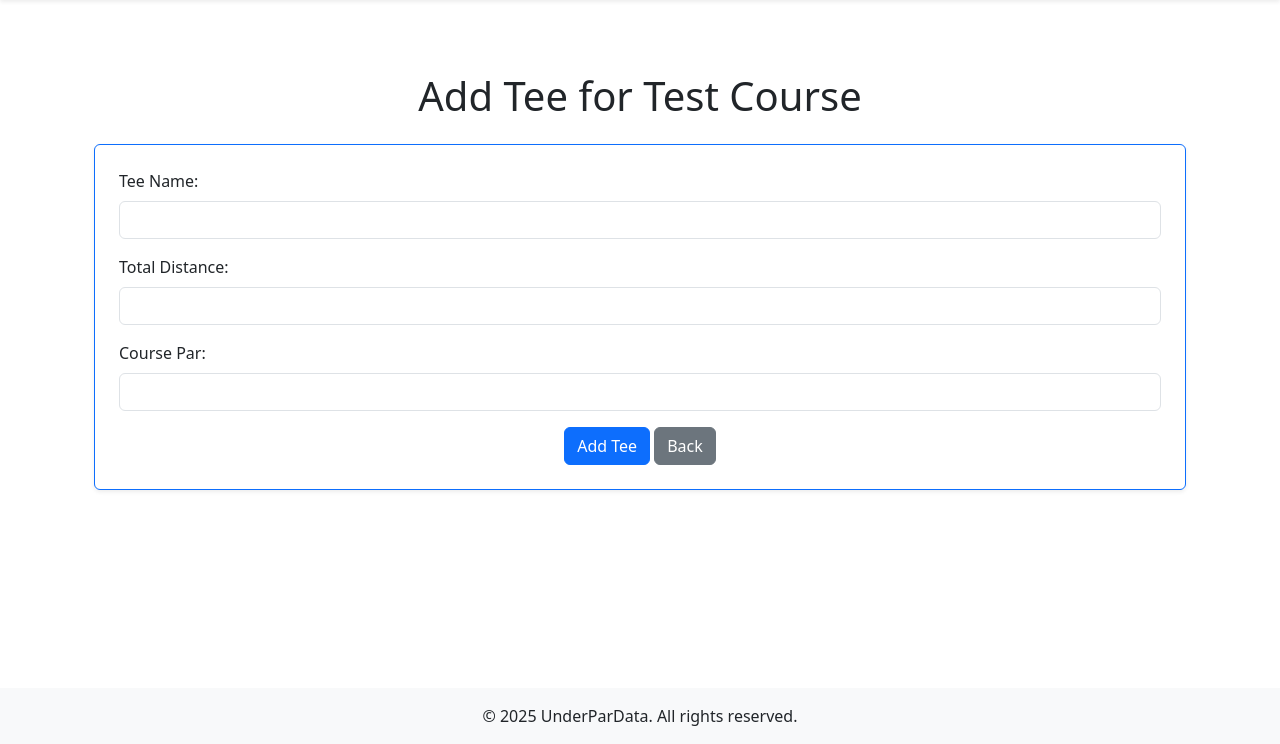
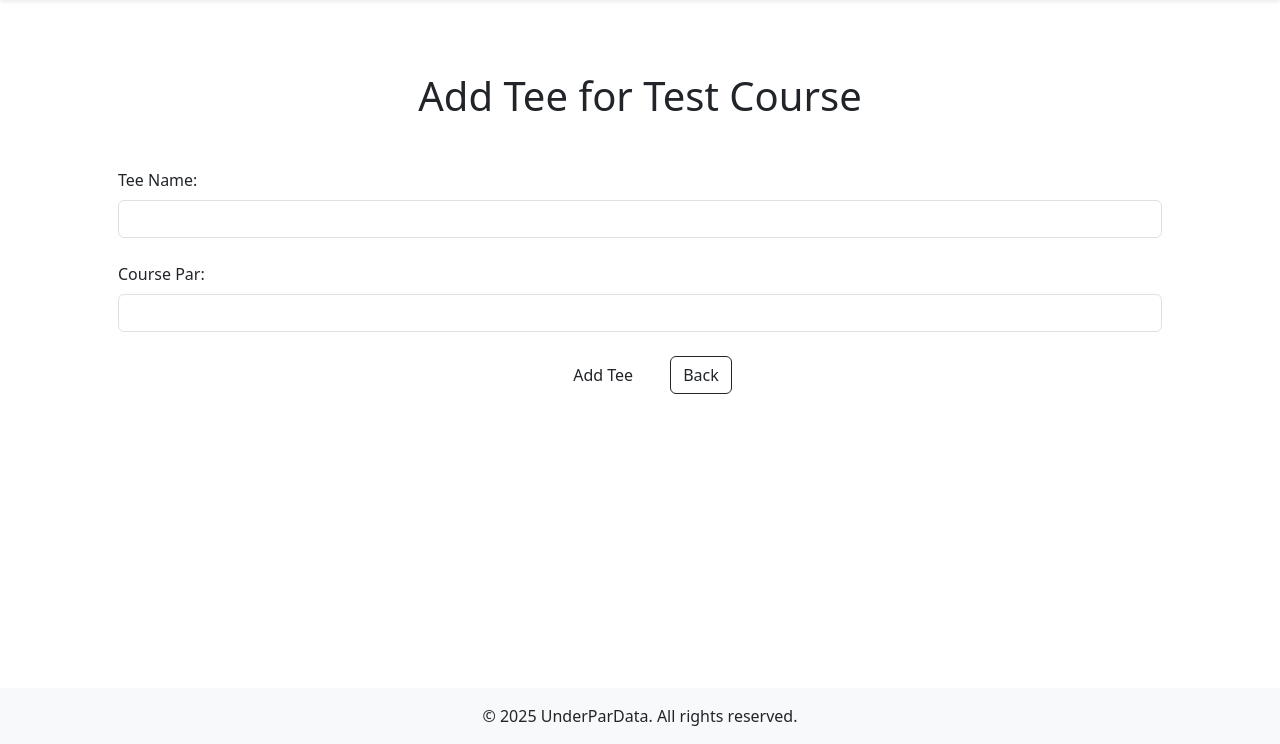
Before and after one commit to jconn5803/golf-by-numbers, a Flask app: page /add_tee/1 in a window 1280 px wide. Shown: the part 56-800 px from the top of the page. Run offline with Flask 3, Linux system fonts and the light colour scheme; a user stored in the database is signed in; data comes from the database, SQL or seed files in the repository.

Commit message:
- tota_distance calculated in app.py rather than added in a form in add_tee

```diff
--- a/app.py
+++ b/app.py
@@ -183,6 +183,14 @@
             )
             db.session.add(hole)
 
+        db.session.commit()
+
+        #  Now recalculate the tee’s total_distance
+        #    We can do this with a simple sum over tee.holes
+        total = sum(h.distance or 0 for h in tee.holes)  # handle None safely
+        tee.total_distance = total
+
+        # Second commit: Update the tee record
         db.session.commit()
         return redirect('/courses')  # Replace with the appropriate redirect
 
--- a/templates/add_tee.html
+++ b/templates/add_tee.html
@@ -2,26 +2,51 @@
 
 {% block title %}Add Tee{% endblock %}
 
+{% block extra_css %}
+  <!-- Link to your customized add_course.css -->
+  <link rel="stylesheet" href="{{ url_for('static', filename='css/add_tee.css') }}">
+{% endblock %}
+
 {% block content %}
 <div class="container mt-5">
-    <h1 class="text-center mb-4">Add Tee for {{ course.name }}</h1>
-    <form method="POST" class="card p-4 border-primary shadow-sm">
-        <div class="mb-3">
-            <label for="name" class="form-label">Tee Name:</label>
-            <input type="text" id="name" name="name" class="form-control" required>
-        </div>
-        <div class="mb-3">
-            <label for="total_distance" class="form-label">Total Distance:</label>
-            <input type="number" step="0.1" id="total_distance" name="total_distance" class="form-control">
-        </div>
-        <div class="mb-3">
-            <label for="course_par" class="form-label">Course Par:</label>
-            <input type="number" id="course_par" name="course_par" class="form-control">
-        </div>
-        <div class="text-center">
-            <button type="submit" class="btn btn-primary">Add Tee</button>
-            <a href="/courses" class="btn btn-secondary">Back</a>
-        </div>
-    </form>
+  <h1 class="text-center mb-4">Add Tee for {{ course.name }}</h1>
+
+  <!-- Wrap the form in a custom class for styling -->
+  <form method="POST" class="custom-form p-4">
+
+    <!-- Tee Name -->
+    <div class="mb-4">
+      <label for="name" class="form-label custom-form-label">Tee Name:</label>
+      <input
+        type="text"
+        id="name"
+        name="name"
+        class="form-control custom-form-input"
+        required
+      >
+    </div>
+
+    <!-- Course Par -->
+    <div class="mb-4">
+      <label for="course_par" class="form-label custom-form-label">Course Par:</label>
+      <input
+        type="number"
+        id="course_par"
+        name="course_par"
+        class="form-control custom-form-input"
+      >
+    </div>
+
+    <!-- Buttons -->
+    <div class="text-center">
+      <button type="submit" class="btn btn-cta px-4">
+        Add Tee
+      </button>
+      <a href="/courses" class="btn btn-outline-dark ms-2">
+        Back
+      </a>
+    </div>
+
+  </form>
 </div>
 {% endblock %}
```
